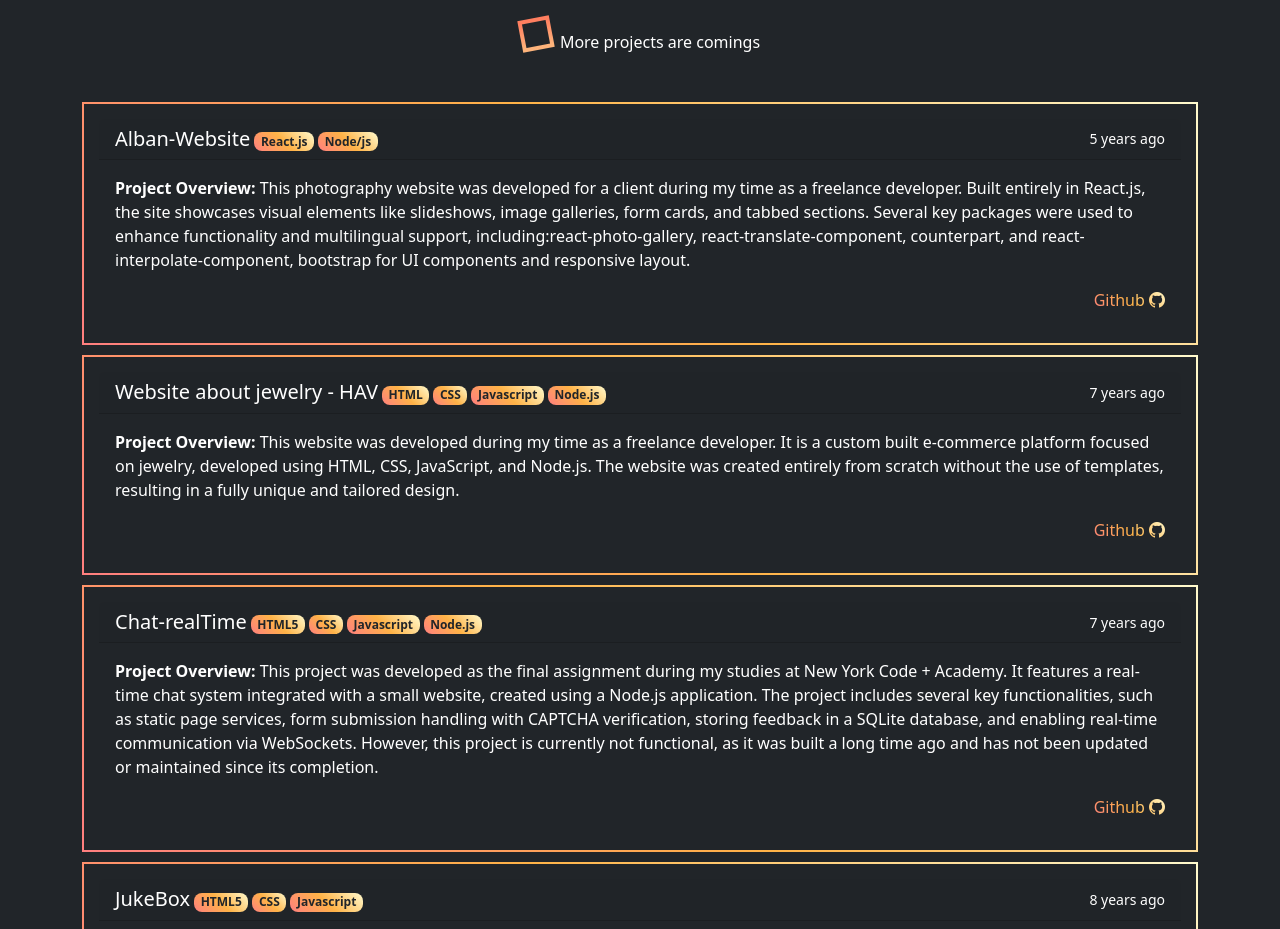
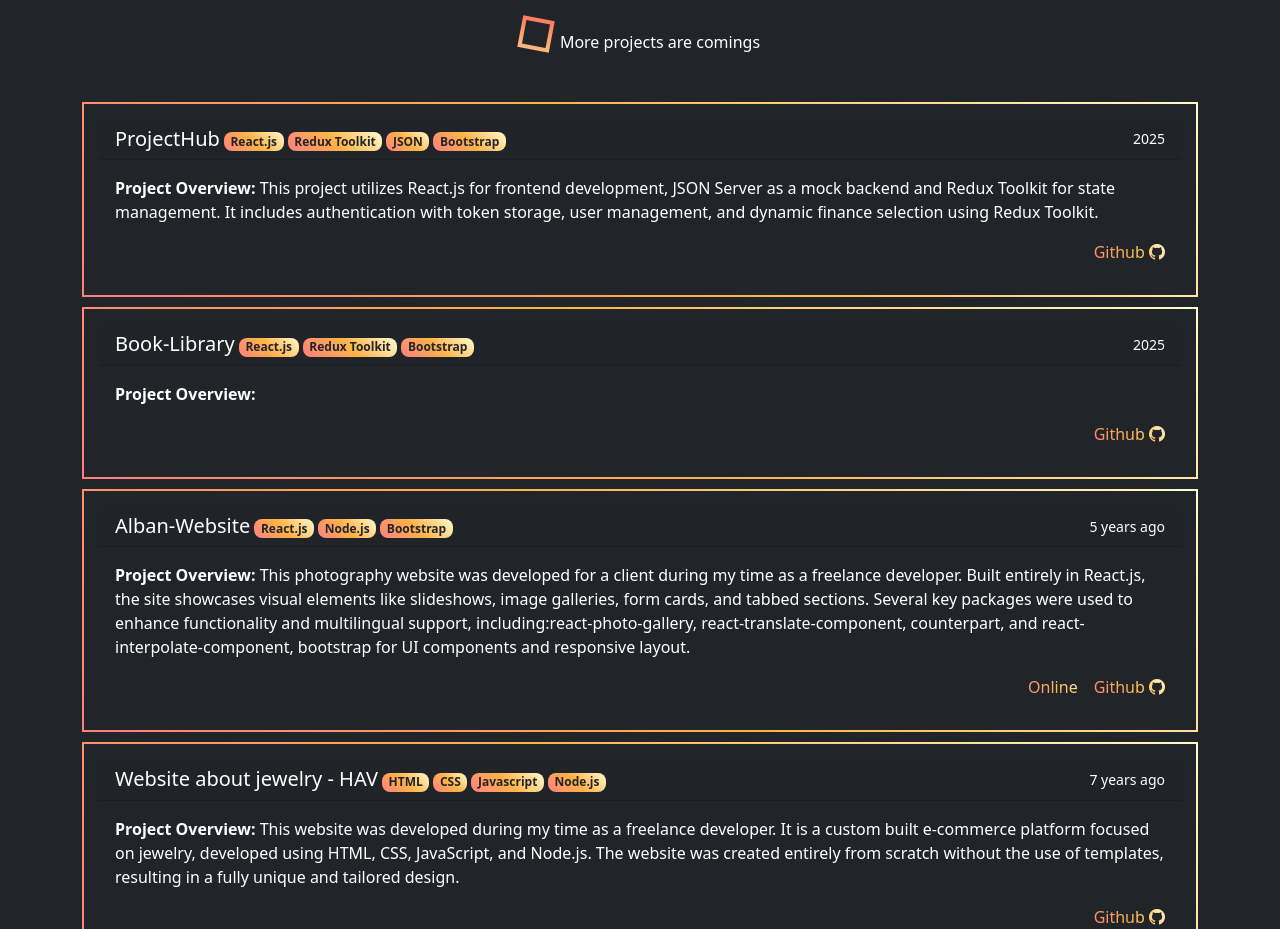
Before and after one commit to Moura4Design/Portfolio, a React (Create React App) app in the folder my-app/: page / in a window 1280 px wide. Shown: the part 2580-3509 px from the top of the page. Built offline with nearby package versions, Linux system fonts and the light colour scheme.

Commit message:
update the projects

```diff
--- a/my-app/src/Components/Data/projects.js
+++ b/my-app/src/Components/Data/projects.js
@@ -7,12 +7,26 @@ const projects = [
   //   link: '',
   // },
   {
+    title: "ProjectHub",
+    technologies: ["React.js", "Redux Toolkit", "JSON", "Bootstrap"],
+    data: '2025',
+    description: 'This project utilizes React.js for frontend development, JSON Server as a mock backend and Redux Toolkit for state management. It includes authentication with token storage, user management, and dynamic finance selection using Redux Toolkit.',
+    link: 'https://github.com/Moura4Design/ProjectHub',
+  },
+  {
+    title: "Book-Library",
+    technologies: ["React.js", "Redux Toolkit", "Bootstrap"],
+    data: '2025',
+    description: '',
+    link: '',
+  },
+  {
     title: "Alban-Website",
-    technologies: ["React.js", "Node/js"],
+    technologies: ["React.js", "Node.js", "Bootstrap"],
     data: '2020',
     description: 'This photography website was developed for a client during my time as a freelance developer. Built entirely in React.js, the site showcases visual elements like slideshows, image galleries, form cards, and tabbed sections. Several key packages were used to enhance functionality and multilingual support, including:react-photo-gallery, react-translate-component, counterpart, and react-interpolate-component, bootstrap for UI components and responsive layout.',
     link: 'https://github.com/Moura4Design/Alban-Website',
-    link2: ''
+    link2: 'https://albanwagner.nl/'
   },
   {
     title: "Website about jewelry - HAV",
--- a/my-app/src/Components/Expertise.jsx
+++ b/my-app/src/Components/Expertise.jsx
@@ -102,7 +102,9 @@ const Expertise = () => {
             <span className="visually-hidden">Next</span>
           </button>
         </div>
-
+        <div className='text-center mt-4 p-4'>
+          <h3>Just a heads-up: someone with great unit testing and DevOps skills is coming to help out soon!</h3>
+        </div>
       </div>
       <ExpertiseModal description={sendDescription} title={sendTitle} show={Details} onClose={() => setDetails(false)} />
     </React.Fragment>
--- a/my-app/src/Components/Work.jsx
+++ b/my-app/src/Components/Work.jsx
@@ -6,7 +6,13 @@ const Work = () => {
     const calculateYearsAgo = (startYear) => {
       const currentYear = new Date().getFullYear();
       const difference = currentYear - startYear;
-      return `${difference} years ago`; // Return in the format "X years ago"
+      if (difference === 0) {
+        return currentYear;
+      }
+
+      return `${difference} year${difference !== 1 ? "s" : ""} ago`;
+
+      // return `${difference} years ago`; // Return in the format "X years ago"
     };
 
   return (
@@ -38,6 +44,7 @@ const Work = () => {
               <div className='card-body'>
                 <p><b>Project Overview: </b>{project.description}</p>
                 <div className='d-flex justify-content-end'>
+                  {project.link2 ? <Link className={"nav-link link-hover me-3"} target="_blank" rel="noopener noreferrer" to={project.link2}>Online</Link>  : null}
                   <Link className={"nav-link link-hover"} target="_blank" rel="noopener noreferrer" to={project.link}>Github <i className={'bi bi-github'} /></Link>
                 </div>
               </div>
```
